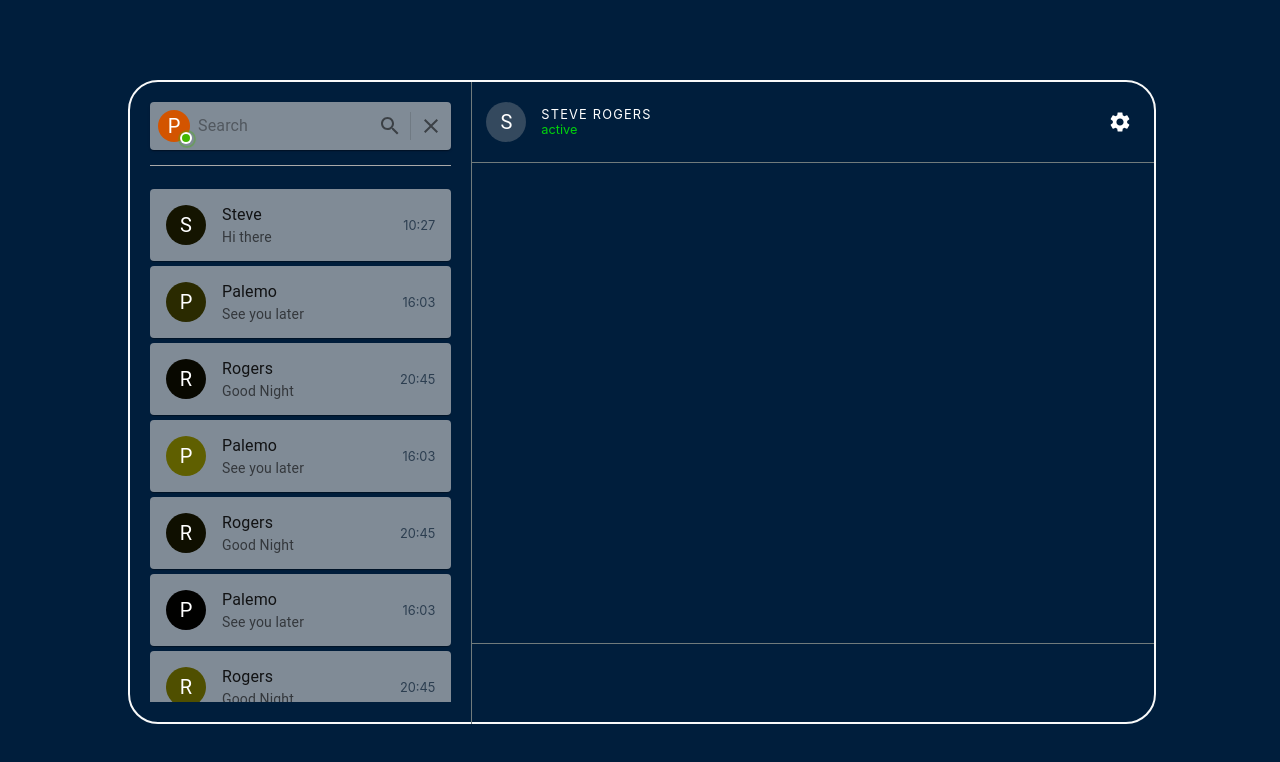
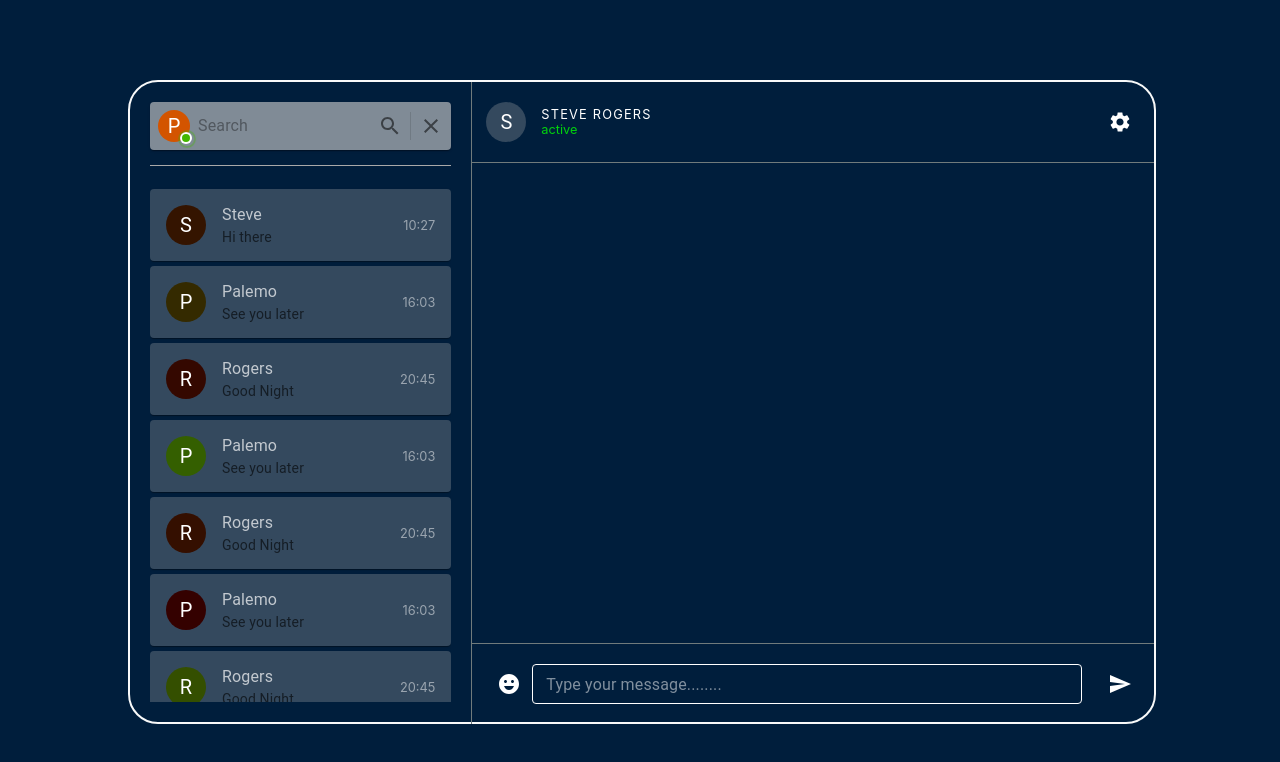
Before and after one commit to pragashraj/E-Chat_Web, a React (Create React App) app: page / in a window 1280 px wide. Shown: the top 762 px of the page. Built offline with nearby package versions, Linux system fonts and the light colour scheme.

Commit message:
feat: chat right - footer ui

```diff
--- a/src/components/ChatListItem.js
+++ b/src/components/ChatListItem.js
@@ -7,11 +7,11 @@ const useStyles = makeStyles({
     root: {
         p: '2px 4px',
         width: "100%",
-        backgroundColor: "#808B96",
+        backgroundColor: "#34495E",
         marginBottom: "5px"
     },
     dateTime: {
-        color: "#2C3E50",
+        color: "rgba(255, 255, 255, 0.5)",
         fontSize: "0.8rem"
     },
     mobileItemAvatar: {
@@ -52,9 +52,9 @@ const ChatListItem = ({listItem, desktopView}) => {
         return (
             <ListItemButton>
                 <ListItemAvatar>
-                    <Avatar sx = {{ bgcolor: `rgb(${rand}, ${rand}, 0)` }}>{listItem.avatar}</Avatar>
+                    <Avatar sx = {{ bgcolor: `rgba(52, ${rand}, 0)` }}>{listItem.avatar}</Avatar>
                 </ListItemAvatar>
-                <ListItemText primary = {listItem.user} secondary = {listItem.recentMessage} />
+                <ListItemText primary = {listItem.user} secondary = {listItem.recentMessage} sx = {{color: "rgba(255, 255, 255, 0.7)"}}/>
                 <span className = {classes.dateTime}>{listItem.dateTime}</span>
             </ListItemButton>
         )
--- a/src/components/Input.js
+++ b/src/components/Input.js
@@ -1,23 +1,41 @@
 import React from 'react'
 
-import {Box, TextField} from '@mui/material'
+import {TextField} from '@mui/material'
+import { styled } from '@mui/material/styles'
+
+const CssTextField = styled(TextField)({
+    '& label': {
+        color: 'rgba(255, 255, 255, 0.5)',
+    },
+    '& input': {
+        color: '#fff',
+    },
+    '& .MuiInput-underline:after': {
+        borderBottomColor: 'green',
+    },
+    '& .MuiOutlinedInput-root': {
+        '& fieldset': {
+            borderColor: '#fff',
+        },
+        '&:hover fieldset': {
+            borderColor: '#fff',
+        },
+        '&.Mui-focused fieldset': {
+            borderColor: '#34495E',
+        },
+    },
+})
 
 const Input = ({label, name, size, value}) => {
     return (
-        <Box
-            component = "form"
-            sx = {{ '& .MuiTextField-root': { m: 1, width: '25ch' } }}
-            noValidate
-            autoComplete="off"
-        >
-            <TextField
-                label = "Size"
-                id = {`outlined-size-${label}`}
-                size = {size}
-                value = {value}
-                name = {name}
-            />
-        </Box>
+        <CssTextField
+            label = {label}
+            id = {`outlined-size-${label}`}
+            size = {size}
+            fullWidth
+            value = {value}
+            name = {name}
+        />
     )
 }
 
--- a/src/components/InputHeader.js
+++ b/src/components/InputHeader.js
@@ -68,7 +68,7 @@ const InputHeader = ({placeholder, value, desktopView}) => {
     return (
         <Paper component = "form" className = {classes.root}>
             <IconButton className = {classes.avatar_btn} aria-label = "menu">
-                <StyledBadge bgColor = {"#D35400"}/>
+                <StyledBadge bgColor = "#D35400"/>
             </IconButton>
             { desktopView ? renderDesktopView() : renderMobileView() }
         </Paper>
--- /dev/null
+++ b/src/screens/Home/Footer.js
@@ -0,0 +1,61 @@
+import React from 'react'
+
+import { Grid, IconButton } from '@mui/material'
+import { Send, EmojiEmotions } from '@mui/icons-material'
+import { makeStyles } from '@mui/styles'
+
+import Input from '../../components/Input'
+
+import './Home.css'
+
+const useStyles = makeStyles((theme) => ({
+    root: {
+        alignItems: "center",
+        justifyContent: "center",
+        height: "100%",
+    },
+    icon: {
+        color: "white",
+        width: 30
+    },
+}))
+
+const Footer = () => {
+    const classes = useStyles()
+
+    const renderInputBlog = () => {
+        return (
+            <div className = "footer_input_blog">
+                <IconButton aria-label = "settings">
+                    <EmojiEmotions className = {classes.icon}/>
+                </IconButton>
+                <div className = "footer_input">
+                    <Input size = "small" label = "Type your message........" name = "message"/>
+                </div>
+            </div>
+        )
+    }
+
+    const renderSendBlog = () => {
+        return (
+            <IconButton aria-label = "settings">
+                <Send className = {classes.icon}/>
+            </IconButton>
+        )
+    }
+
+    return (
+        <div className = "chat_footer_root">
+            <Grid container className = {classes.root}>
+                <Grid item xs = {10} md = {11}>
+                    { renderInputBlog() }
+                </Grid>
+                <Grid item xs = {2} md = {1}>
+                    { renderSendBlog() }
+                </Grid>
+            </Grid>
+        </div>
+    )
+}
+
+export default Footer
--- a/src/screens/Home/Home.css
+++ b/src/screens/Home/Home.css
@@ -80,6 +80,7 @@
     width: 100%;
     height: 10vh;
     border-top: 1px solid #707B7C;
+    align-items: center;
 }
 
 .chat_header_root {
@@ -113,3 +114,21 @@
     color: rgba(0, 255, 0, 0.8);
     font-size: 0.8rem;
 }
+
+.chat_footer_root {
+    align-items: center;
+    justify-content: center;
+    width: 100%;
+    height: 100%;
+}
+
+.footer_input_blog {
+    padding: 15px;
+    display: flex;
+    flex-direction: row;
+    align-items: center;
+}
+
+.footer_input {
+    width: 100%;
+}
--- a/src/screens/Home/Home.js
+++ b/src/screens/Home/Home.js
@@ -4,6 +4,7 @@ import { Box, Grid } from '@mui/material'
 
 import Aside from './Aside'
 import Header from './Header'
+import Footer from './Footer'
 
 import './Home.css'
 
@@ -29,7 +30,7 @@ class Home extends Component {
 
                 </div>
                 <div className = "card_right_footer">
-
+                    <Footer/>
                 </div>
             </div>
         )
```
